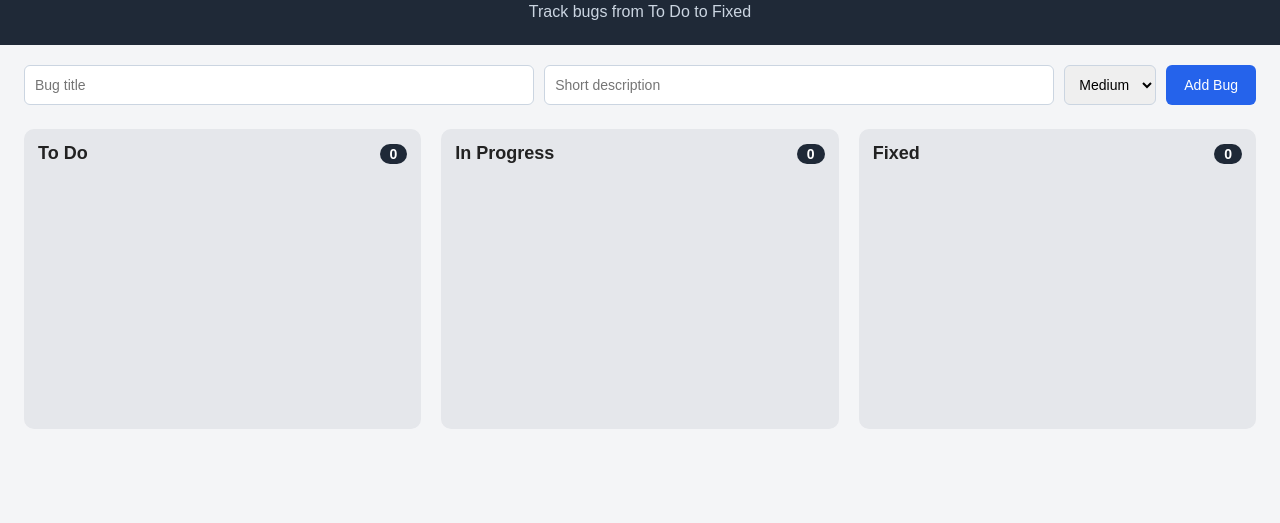
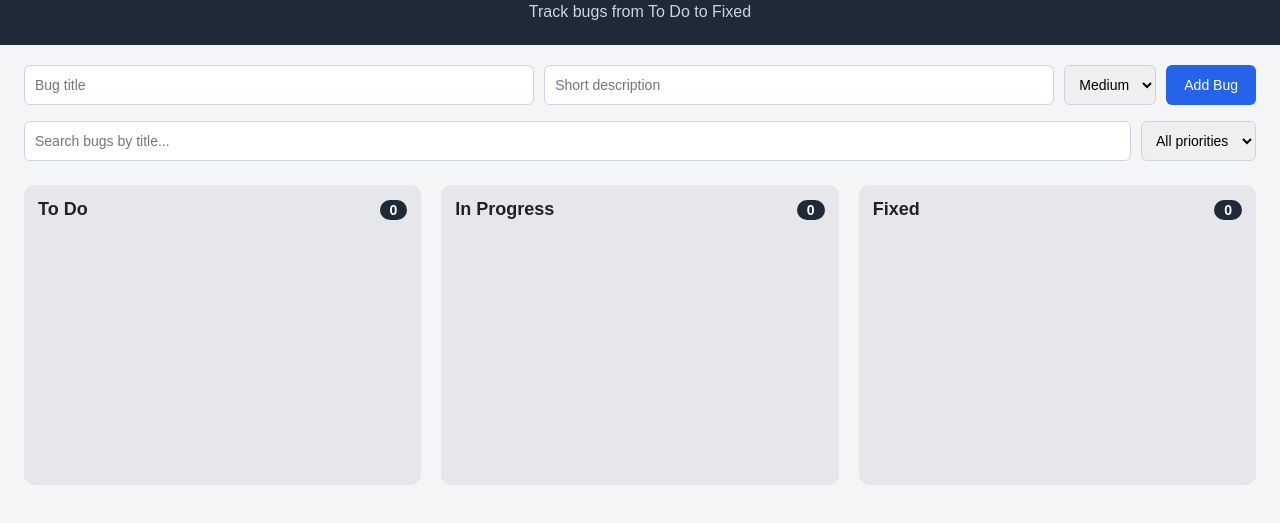
Before and after one commit to dhanusrinithyalakshmi/bugboard, a plain HTML site: page index.html in a window 1280 px wide. Shown: the part 65-588 px from the top of the page. Drawn offline with Linux system fonts and the light colour scheme.

Commit message:
Add search and priority filter

```diff
--- a/index.html
+++ b/index.html
@@ -22,6 +22,15 @@
     </select>
     <button type="submit">Add Bug</button>
   </form>
+  <div class="filters">
+  <input type="text" id="search" placeholder="Search bugs by title...">
+  <select id="filter-priority">
+    <option value="All">All priorities</option>
+    <option value="High">High</option>
+    <option value="Medium">Medium</option>
+    <option value="Low">Low</option>
+  </select>
+</div>
 
   <main class="board">
     <section class="column">
--- a/script.js
+++ b/script.js
@@ -66,10 +66,20 @@ card.addEventListener("dragend", () => {
 }
 
 function renderBoard() {
+  const searchText = document.getElementById("search").value.toLowerCase();
+  const priorityFilter = document.getElementById("filter-priority").value;
+
   statuses.forEach((status) => {
     const list = document.getElementById("list-" + status);
     list.innerHTML = "";
-    const items = bugs.filter((bug) => bug.status === status);
+
+    const items = bugs.filter((bug) => {
+      const matchesSearch = bug.title.toLowerCase().includes(searchText);
+      const matchesPriority =
+        priorityFilter === "All" || bug.priority === priorityFilter;
+      return bug.status === status && matchesSearch && matchesPriority;
+    });
+
     document.getElementById("count-" + status).textContent = items.length;
     items.forEach((bug) => list.appendChild(createCard(bug)));
   });
@@ -138,6 +148,8 @@ statuses.forEach((status) => {
     if (bug && bug.status !== status) {
       bug.status = status;
       saveBugs();
+      document.getElementById("search").addEventListener("input", renderBoard);
+      document.getElementById("filter-priority").addEventListener("change", renderBoard);
       renderBoard();
     }
   });
--- a/style.css
+++ b/style.css
@@ -173,3 +173,23 @@ header p {
 .column.drag-over {
   background: #d1d5db;
 }
+
+.filters {
+  display: flex;
+  gap: 10px;
+  flex-wrap: wrap;
+  padding: 16px 24px 0;
+}
+
+.filters input,
+.filters select {
+  padding: 10px;
+  border: 1px solid #cbd5e1;
+  border-radius: 6px;
+  font-size: 14px;
+}
+
+.filters input {
+  flex: 1;
+  min-width: 200px;
+}
```
